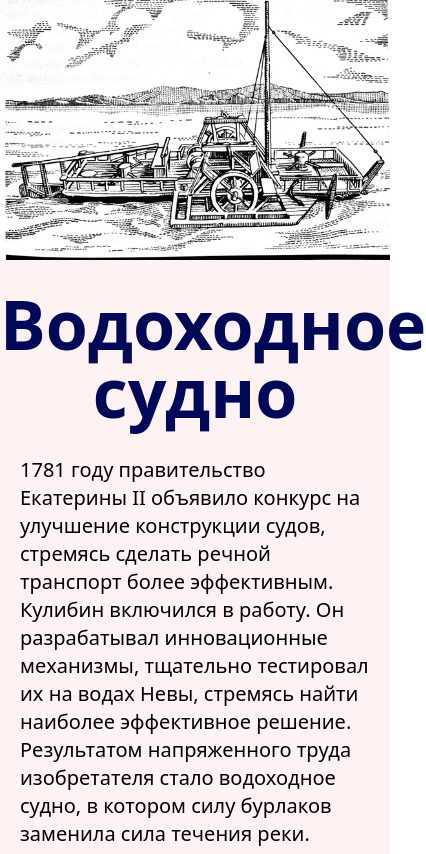
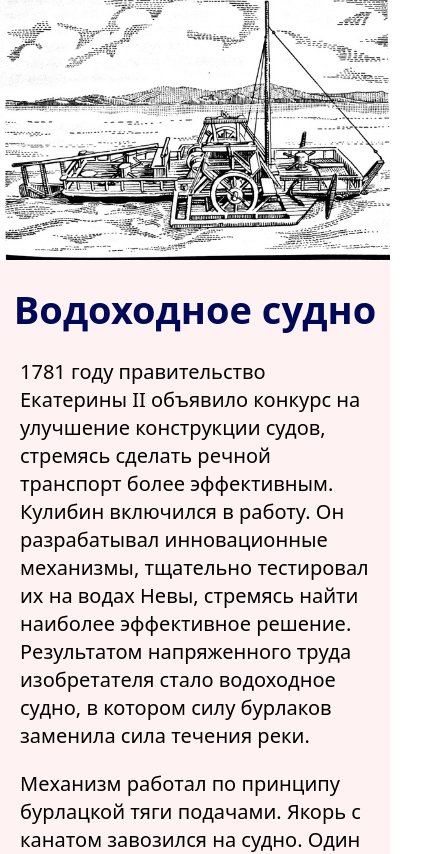
Before and after one commit to itmo-kulibin/kulibin-first, a SvelteKit app: page /article/boat in a window 390 px wide. Shown: the top 854 px of the page, 426 px wide, since content can reach past the window. Built offline with nearby package versions, Linux system fonts and the light colour scheme.

Commit message:
Исправил заголовок на маленьких экранах

```diff
--- a/src/routes/article/boat/+page.svelte
+++ b/src/routes/article/boat/+page.svelte
@@ -65,4 +65,10 @@
             aspect-ratio: 3/2;
         }
     }
+    @media (max-width: 500px) {
+
+        h2 {
+            font-size: 38px;
+        }
+    }
 </style>
```
